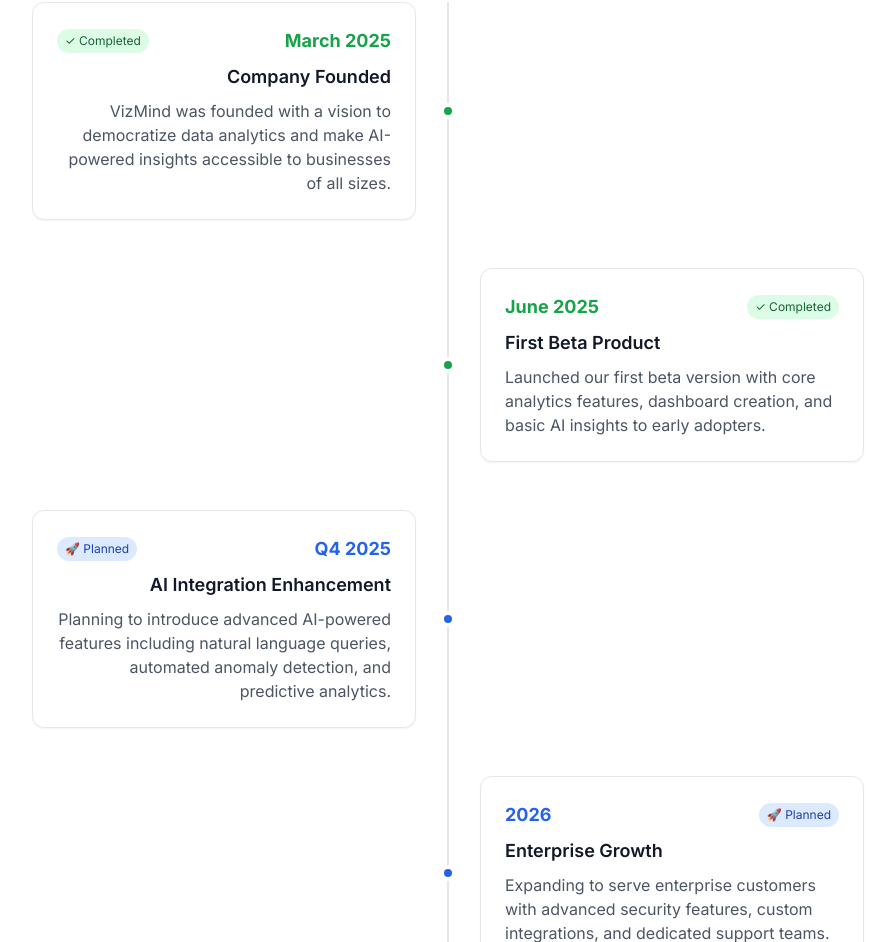
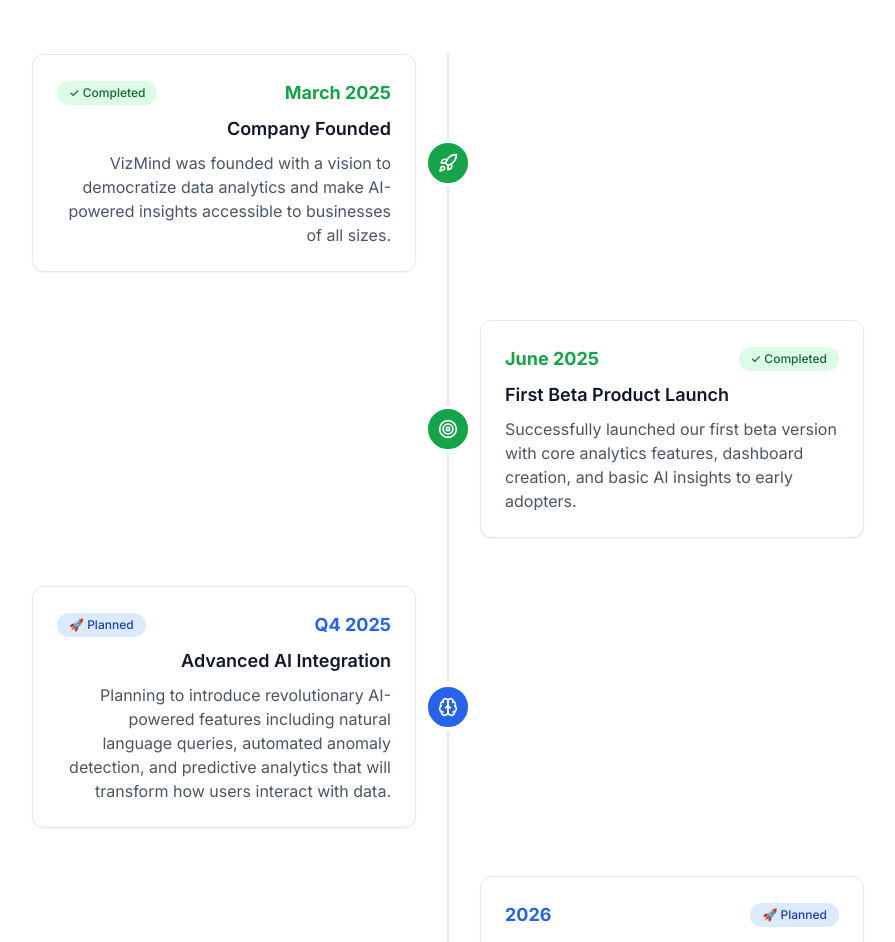
Before and after one commit to sap1119/VizMind, a React (Vite) app: page /about in a window 1280 px wide. Shown: the part 1858-2800 px from the top of the page, without its empty margins (192-1087 px from the left). Built offline with nearby package versions, Linux system fonts and the light colour scheme; no server answers.

Commit message:
Update About page with accurate timeline and future plans

```diff
--- a/src/pages/AboutPage.tsx
+++ b/src/pages/AboutPage.tsx
@@ -1,5 +1,5 @@
 import React from 'react';
-import { Users, Target, Award, Globe, Heart, Lightbulb, Calendar, Rocket, Zap } from 'lucide-react';
+import { Users, Target, Award, Globe, Heart, Lightbulb, Calendar, Rocket, Zap, Brain, Shield, Sparkles } from 'lucide-react';
 import { motion } from 'framer-motion';
 
 export const AboutPage: React.FC = () => {
@@ -31,58 +31,81 @@
       year: 'March 2025',
       title: 'Company Founded',
       description: 'VizMind was founded with a vision to democratize data analytics and make AI-powered insights accessible to businesses of all sizes.',
-      status: 'completed'
+      status: 'completed',
+      icon: Rocket
     },
     {
       year: 'June 2025',
-      title: 'First Beta Product',
-      description: 'Launched our first beta version with core analytics features, dashboard creation, and basic AI insights to early adopters.',
-      status: 'completed'
+      title: 'First Beta Product Launch',
+      description: 'Successfully launched our first beta version with core analytics features, dashboard creation, and basic AI insights to early adopters.',
+      status: 'completed',
+      icon: Target
     },
     {
       year: 'Q4 2025',
-      title: 'AI Integration Enhancement',
-      description: 'Planning to introduce advanced AI-powered features including natural language queries, automated anomaly detection, and predictive analytics.',
-      status: 'planned'
+      title: 'Advanced AI Integration',
+      description: 'Planning to introduce revolutionary AI-powered features including natural language queries, automated anomaly detection, and predictive analytics that will transform how users interact with data.',
+      status: 'planned',
+      icon: Brain
     },
     {
       year: '2026',
-      title: 'Enterprise Growth',
-      description: 'Expanding to serve enterprise customers with advanced security features, custom integrations, and dedicated support teams.',
-      status: 'planned'
+      title: 'Enterprise Growth & Expansion',
+      description: 'Scaling to serve enterprise customers with advanced security features, custom integrations, dedicated support teams, and white-label solutions for large organizations.',
+      status: 'planned',
+      icon: Shield
     },
     {
       year: '2027',
       title: 'Global Expansion',
-      description: 'International expansion with localized features, multi-language support, and regional data centers for optimal performance.',
-      status: 'planned'
+      description: 'International expansion with localized features, multi-language support, regional data centers, and partnerships with global technology leaders.',
+      status: 'planned',
+      icon: Globe
     }
   ];
 
   const upcomingFeatures = [
     {
+      icon: Brain,
+      title: 'AI Assistant with Natural Language',
+      description: 'Ask questions about your data in plain English and get instant, intelligent responses',
+      timeline: 'Q4 2025',
+      highlight: true
+    },
+    {
       icon: Zap,
-      title: 'Advanced AI Assistant',
-      description: 'Natural language data queries and automated insight generation',
-      timeline: 'Q4 2025'
+      title: 'Real-time Collaboration Suite',
+      description: 'Live dashboard editing, team workspaces, and instant sharing capabilities',
+      timeline: 'Q1 2026',
+      highlight: false
+    },
+    {
+      icon: Shield,
+      title: 'Enterprise Security Platform',
+      description: 'Advanced security, compliance tools, and custom integrations for large organizations',
+      timeline: 'Q2 2026',
+      highlight: true
     },
     {
       icon: Globe,
-      title: 'Real-time Collaboration',
-      description: 'Live dashboard editing and team collaboration features',
-      timeline: 'Q1 2026'
+      title: 'Mobile Analytics Apps',
+      description: 'Native iOS and Android apps for analytics on the go with offline capabilities',
+      timeline: 'Q3 2026',
+      highlight: false
     },
     {
-      icon: Rocket,
-      title: 'Enterprise Suite',
-      description: 'Advanced security, custom integrations, and white-label options',
-      timeline: 'Q2 2026'
+      icon: Sparkles,
+      title: 'Automated Insight Engine',
+      description: 'AI that automatically discovers patterns and generates actionable business insights',
+      timeline: 'Q4 2026',
+      highlight: true
     },
     {
       icon: Target,
-      title: 'Mobile Applications',
-      description: 'Native iOS and Android apps for analytics on the go',
-      timeline: 'Q3 2026'
+      title: 'Industry-Specific Solutions',
+      description: 'Specialized analytics packages for healthcare, finance, retail, and manufacturing',
+      timeline: '2027',
+      highlight: false
     }
   ];
 
@@ -115,7 +138,7 @@
               className="text-xl text-gray-600 dark:text-gray-300 mb-8 max-w-3xl mx-auto"
             >
               Founded in March 2025, VizMind is on a mission to make powerful data analytics
-              accessible to everyone while keeping your data private and secure.
+              accessible to everyone while keeping your data private and secure. We're just getting started!
             </motion.p>
           </div>
         </div>
@@ -144,10 +167,14 @@
                 revolutionize how businesses interact with their data.
               </p>
               <div className="bg-gradient-to-r from-blue-50 to-purple-50 dark:from-blue-900/20 dark:to-purple-900/20 p-6 rounded-lg border border-blue-200 dark:border-blue-800">
-                <h3 className="font-semibold text-gray-900 dark:text-white mb-2">🚀 What's Coming Next</h3>
+                <h3 className="font-semibold text-gray-900 dark:text-white mb-2 flex items-center">
+                  <Rocket className="w-5 h-5 mr-2 text-blue-600" />
+                  What's Coming Next
+                </h3>
                 <p className="text-gray-600 dark:text-gray-300">
                   We're actively developing advanced AI features, enterprise-grade security,
-                  and global expansion capabilities. Join us on this exciting journey!
+                  and global expansion capabilities. Our roadmap includes revolutionary features
+                  that will transform how businesses analyze and understand their data.
                 </p>
               </div>
             </motion.div>
@@ -224,7 +251,9 @@
           <div className="relative">
             <div className="absolute left-1/2 transform -translate-x-1/2 w-0.5 h-full bg-gray-200 dark:bg-gray-700"></div>
 
-            {milestones.map((milestone, index) => (
+            {milestones.map((milestone, index) => {
+              const Icon = milestone.icon;
+              return (
                 <motion.div
                   key={index}
                   initial={{ opacity: 0, y: 20 }}
@@ -246,7 +275,7 @@
                         } ${index % 2 === 0 ? 'order-2' : 'order-1'}`}>
                           {milestone.year}
                         </div>
-                      <span className={`px-2 py-1 text-xs rounded-full ${
+                        <span className={`px-3 py-1 text-xs rounded-full font-medium ${
                           milestone.status === 'completed'
                             ? 'bg-green-100 text-green-800 dark:bg-green-900/20 dark:text-green-400'
                             : 'bg-blue-100 text-blue-800 dark:bg-blue-900/20 dark:text-blue-400'
@@ -263,11 +292,14 @@
                     </div>
                   </div>
 
-                <div className={`absolute left-1/2 transform -translate-x-1/2 w-4 h-4 rounded-full border-4 border-white dark:border-gray-900 ${
+                  <div className={`absolute left-1/2 transform -translate-x-1/2 w-12 h-12 rounded-full border-4 border-white dark:border-gray-900 flex items-center justify-center ${
                     milestone.status === 'completed' ? 'bg-green-600' : 'bg-blue-600'
-                }`}></div>
+                  }`}>
+                    <Icon className="w-5 h-5 text-white" />
+                  </div>
                 </motion.div>
-            ))}
+              );
+            })}
           </div>
         </div>
       </section>
@@ -277,14 +309,14 @@
         <div className="max-w-7xl mx-auto px-4 sm:px-6 lg:px-8">
           <div className="text-center mb-16">
             <h2 className="text-3xl md:text-4xl font-bold text-gray-900 dark:text-white mb-4">
-              Coming Soon
+              Exciting Features Coming Soon
             </h2>
             <p className="text-xl text-gray-600 dark:text-gray-300">
-              Exciting features we're building for the future
+              Revolutionary capabilities we're building for the future of analytics
             </p>
           </div>
 
-          <div className="grid grid-cols-1 md:grid-cols-2 lg:grid-cols-4 gap-8">
+          <div className="grid grid-cols-1 md:grid-cols-2 lg:grid-cols-3 gap-8">
             {upcomingFeatures.map((feature, index) => {
               const Icon = feature.icon;
               return (
@@ -293,14 +325,23 @@
                   initial={{ opacity: 0, y: 20 }}
                   whileInView={{ opacity: 1, y: 0 }}
                   transition={{ delay: index * 0.1 }}
-                  className="bg-white dark:bg-gray-900 p-6 rounded-xl shadow-sm border border-gray-200 dark:border-gray-700 text-center relative overflow-hidden"
+                  className={`bg-white dark:bg-gray-900 p-6 rounded-xl shadow-sm border text-center relative overflow-hidden ${
+                    feature.highlight
+                      ? 'border-blue-300 dark:border-blue-600 ring-2 ring-blue-100 dark:ring-blue-900/20'
+                      : 'border-gray-200 dark:border-gray-700'
+                  }`}
                 >
-                  <div className="absolute top-2 right-2">
+                  {feature.highlight && (
+                    <div className="absolute top-0 right-0 bg-gradient-to-l from-blue-500 to-purple-600 text-white px-3 py-1 text-xs font-bold rounded-bl-lg">
+                      PRIORITY
+                    </div>
+                  )}
+                  <div className="absolute top-2 left-2">
                     <span className="bg-gradient-to-r from-blue-500 to-purple-600 text-white px-2 py-1 rounded-full text-xs font-medium">
                       {feature.timeline}
                     </span>
                   </div>
-                  <div className="w-12 h-12 bg-gradient-to-br from-blue-500 to-purple-600 rounded-lg flex items-center justify-center mx-auto mb-4">
+                  <div className="w-12 h-12 bg-gradient-to-br from-blue-500 to-purple-600 rounded-lg flex items-center justify-center mx-auto mb-4 mt-6">
                     <Icon className="w-6 h-6 text-white" />
                   </div>
                   <h3 className="text-lg font-semibold text-gray-900 dark:text-white mb-3">
@@ -324,12 +365,12 @@
             whileInView={{ opacity: 1, y: 0 }}
           >
             <h2 className="text-3xl md:text-4xl font-bold text-white mb-6">
-              Join Our Journey
+              Join Our Journey to the Future
             </h2>
             <p className="text-xl text-blue-100 mb-8 max-w-3xl mx-auto">
-              We're building something amazing and we're just getting started. Our vision is to create
+              We're building something revolutionary and we're just getting started. Our vision is to create
               a world where every business decision is backed by intelligent, accessible, and private
-              data insights. Be part of the future of analytics.
+              data insights. Be part of the analytics revolution.
             </p>
             <div className="flex flex-col sm:flex-row gap-4 justify-center">
               <a
```
Lines whose indentation alone changed are shown as unchanged.
